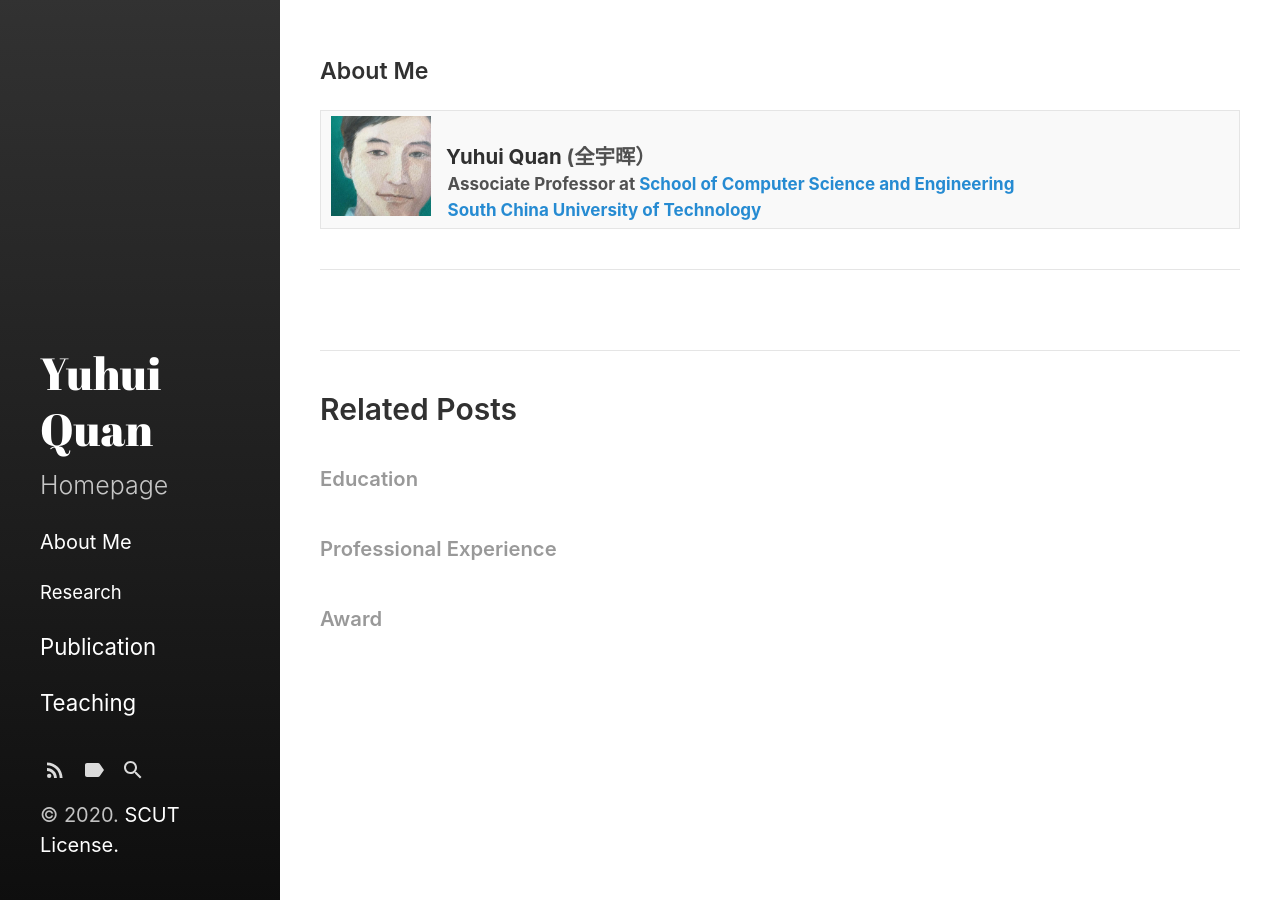
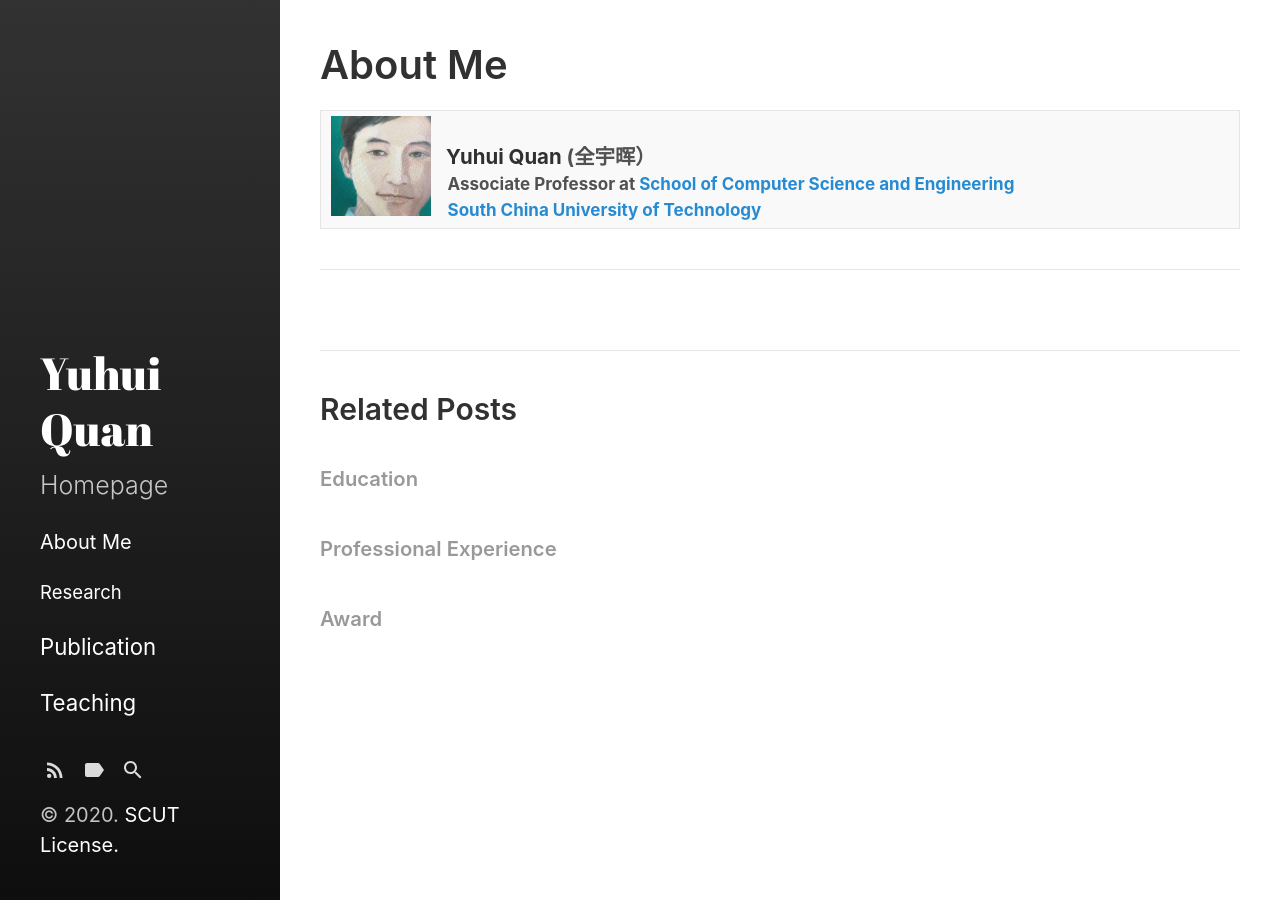
Before and after one commit to Dofboom/Dofboom.github.io, a Jekyll site: the page built from _posts/2020-5-30-resume.md, in a window 1280 px wide. Built offline with Jekyll 4.4.1, drawn with Linux system fonts in a browser that asks for light colours.

```diff
--- a/_posts/2020-5-30-resume.md
+++ b/_posts/2020-5-30-resume.md
@@ -1,6 +1,6 @@
 ---
 layout: post
-title: <small><small><small>About Me</small></small></small>
+title: About Me
 excerpt_separator:  <!--more-->
 ---
 <table>
```
